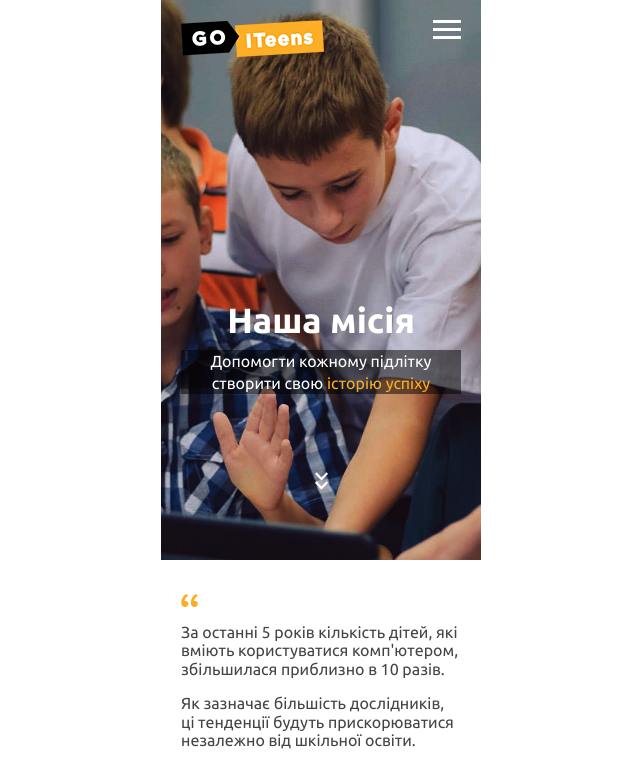
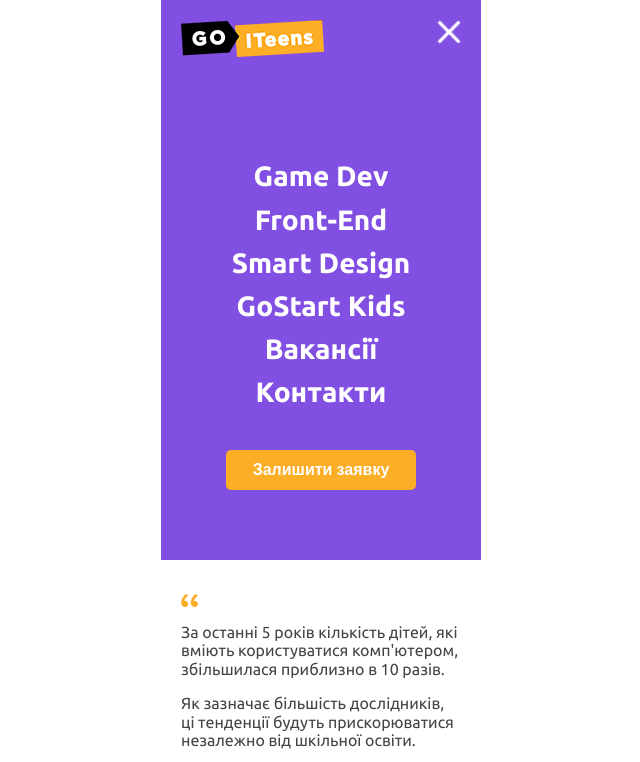
Before and after one commit to WerHawer/fe-25-hakaton, a website: page src/index.html in a window 1280 px wide. Both pictures are taken after a click on the button 766 px from the left and 29 px from the top of the page. Shown: the top 762 px of the page, without its empty margins (319-959 px from the left). Drawn offline with nearby package versions, Linux system fonts and the light colour scheme; files that its build step writes are made by us from their sources.

Commit message:
did js for menu

```diff
--- a/src/index.html
+++ b/src/index.html
@@ -18,32 +18,18 @@
                     <div class="nav-bar__menu">
                         <div class="nav-bar__logo logo">
                             <a href="#" class="logo__link link">
-                  <img
-                    srcset="images/Logo.png 143w, images/Logo.png 286w"
-                    sizes="143px"
-                    src="images/Logo.png"
-                    height="37"
-                    alt="go i teens"
-                    class="logo__image images"
-                  />
+                                <img srcset="images/Logo.png 143w, images/Logo.png 286w" sizes="143px" src="images/Logo.png" height="37" alt="go i teens" class="logo__image images" />
                             </a>
                         </div>
                         <button class="nav-bar__burger nav-bar__right-button button">
 
               </button>
                     </div>
-            <div class="nav-bar-modal">
+                    <div class="nav-bar-modal js-menu">
                         <div class="nav-bar__menu  wrapper">
                             <div class="nav-bar__logo logo">
                                 <a href="#" class="logo__link link">
-                        <img
-                          srcset="images/Logo.png 143w, images/Logo.png 286w"
-                          sizes="143px"
-                          src="images/Logo.png"
-                          height="37"
-                          alt="go i teens"
-                          class="logo__image images"
-                        />
+                                    <img srcset="images/Logo.png 143w, images/Logo.png 286w" sizes="143px" src="images/Logo.png" height="37" alt="go i teens" class="logo__image images" />
                                 </a>
                             </div>
                             <button class="nav-bar__right-button nav-bar-modal__close button">
@@ -219,6 +205,8 @@
         </section>
     </main>
     <footer class="footer"></footer>
+
+    <script src="./js/scripts.js"></script>
 </body>
 
 </html>
--- /dev/null
+++ b/src/js/menu.js
@@ -0,0 +1,16 @@
+const menu = document.querySelector('.js-menu');
+const buttonToOpen = document.querySelector('.nav-bar__burger');
+const buttonToClose = document.querySelector('.nav-bar-modal__close');
+
+buttonToOpen.addEventListener('click', openMenu);
+buttonToClose.addEventListener('click', closeMenu);
+
+function openMenu() {
+    menu.classList.add('nav-bar-modal__open');
+}
+
+
+
+function closeMenu() {
+    menu.classList.remove('nav-bar-modal__open');
+}
--- a/src/sass/components/nav-bar-modal.scss
+++ b/src/sass/components/nav-bar-modal.scss
@@ -7,9 +7,6 @@
     top: 0;
     left: 0;
     color: $h1-font-color;
-  // &:hover .nav-bar__burger {
-  //   display: block;
-  // }
     &__open {
         display: block;
     }
```
Lines whose indentation alone changed are shown as unchanged.
